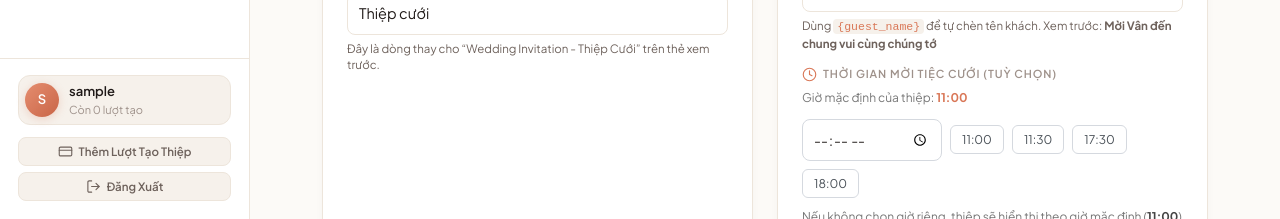
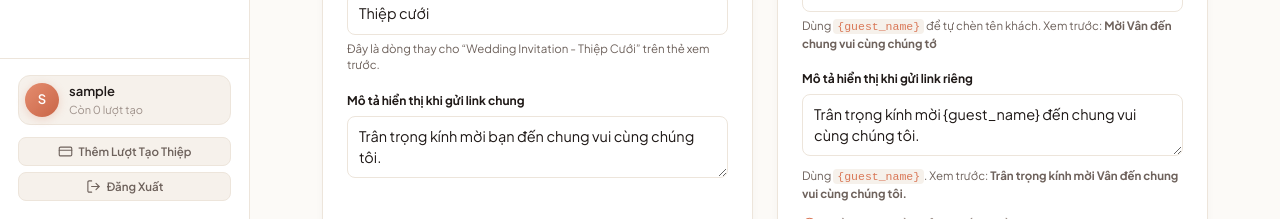
Before and after one commit to Van-is-code/thiepcodau, a React (Vite) app in the folder FE_Wedding_Web/: page /dashboard/invite in a window 1280 px wide. Shown: the part 581-800 px from the top of the page. Built offline with nearby package versions, Linux system fonts and the light colour scheme; no server answers; sample sign-in values are in the browser's storage.

Commit message:
feat: customize invitation share descriptions

```diff
--- a/FE_Wedding_Web/src/lib/shareMeta.js
+++ b/FE_Wedding_Web/src/lib/shareMeta.js
@@ -1,5 +1,7 @@
 export const DEFAULT_PUBLIC_SHARE_TITLE = 'Thiệp cưới'
 export const DEFAULT_PRIVATE_SHARE_TITLE = 'Mời {guest_name} đến chung vui cùng chúng tớ'
+export const DEFAULT_PUBLIC_SHARE_DESCRIPTION = 'Trân trọng kính mời bạn đến chung vui cùng chúng tôi.'
+export const DEFAULT_PRIVATE_SHARE_DESCRIPTION = 'Trân trọng kính mời {guest_name} đến chung vui cùng chúng tôi.'
 
 const cleanText = (value) => String(value || '').trim()
 
@@ -20,3 +22,18 @@ export const privateShareTitle = (invitation, guestName) => {
     .replaceAll('{guest_name}', name)
     .replaceAll('{name}', name)
 }
+
+export const publicShareDescription = (invitation) => (
+  cleanText(invitation?.extra_data?.share_description_public) || DEFAULT_PUBLIC_SHARE_DESCRIPTION
+)
+
+export const privateShareDescriptionTemplate = (invitation) => (
+  cleanText(invitation?.extra_data?.share_description_private) || DEFAULT_PRIVATE_SHARE_DESCRIPTION
+)
+
+export const privateShareDescription = (invitation, guestName) => {
+  const name = cleanText(guestName) || 'bạn'
+  return privateShareDescriptionTemplate(invitation)
+    .replaceAll('{guest_name}', name)
+    .replaceAll('{name}', name)
+}
--- a/FE_Wedding_Web/src/pages/dashboard/InvitePage.jsx
+++ b/FE_Wedding_Web/src/pages/dashboard/InvitePage.jsx
@@ -2,9 +2,13 @@ import React, { useEffect, useMemo, useRef, useState } from 'react'
 import { api } from '../../api'
 import { invitationName, invitationPublicUrl, toArray } from './helpers'
 import {
+  DEFAULT_PRIVATE_SHARE_DESCRIPTION,
   DEFAULT_PRIVATE_SHARE_TITLE,
+  privateShareDescription,
+  privateShareDescriptionTemplate,
   privateShareTitle,
   privateShareTitleTemplate,
+  publicShareDescription,
   publicShareTitle,
 } from '../../lib/shareMeta'
 import InvitationSelector from './InvitationSelector'
@@ -35,6 +39,8 @@ export default function InvitePage() {
   const [showSlugModal, setShowSlugModal] = useState(false)
   const [publicShareTitleDraft, setPublicShareTitleDraft] = useState('')
   const [privateShareTitleDraft, setPrivateShareTitleDraft] = useState('')
+  const [publicShareDescriptionDraft, setPublicShareDescriptionDraft] = useState('')
+  const [privateShareDescriptionDraft, setPrivateShareDescriptionDraft] = useState('')
   const [savingShareSettings, setSavingShareSettings] = useState(false)
   const [shareSettingsMessage, setShareSettingsMessage] = useState('')
 
@@ -84,6 +90,8 @@ export default function InvitePage() {
   useEffect(() => {
     setPublicShareTitleDraft(publicShareTitle(currentInvitation))
     setPrivateShareTitleDraft(privateShareTitleTemplate(currentInvitation))
+    setPublicShareDescriptionDraft(publicShareDescription(currentInvitation))
+    setPrivateShareDescriptionDraft(privateShareDescriptionTemplate(currentInvitation))
     setShareSettingsMessage('')
   }, [currentInvitation?.id])
 
@@ -126,8 +134,10 @@ export default function InvitePage() {
     if (!currentInvitation) return
     const publicTitle = publicShareTitleDraft.trim()
     const privateTitle = privateShareTitleDraft.trim()
-    if (!publicTitle || !privateTitle) {
-      setShareSettingsMessage('Vui lòng nhập đủ hai tiêu đề chia sẻ.')
+    const publicDescription = publicShareDescriptionDraft.trim()
+    const privateDescription = privateShareDescriptionDraft.trim()
+    if (!publicTitle || !privateTitle || !publicDescription || !privateDescription) {
+      setShareSettingsMessage('Vui lòng nhập đủ tiêu đề và mô tả chia sẻ.')
       return
     }
 
@@ -137,6 +147,8 @@ export default function InvitePage() {
       const res = await api.setInvitationShareSettings(currentInvitation.id, {
         public_title: publicTitle,
         private_title: privateTitle,
+        public_description: publicDescription,
+        private_description: privateDescription,
       })
       const updated = res.data?.data || res.data
       setInvitations((prev) => prev.map((item) => (
@@ -149,6 +161,8 @@ export default function InvitePage() {
                 ...(updated?.extra_data || {}),
                 share_title_public: publicTitle,
                 share_title_private: privateTitle,
+                share_description_public: publicDescription,
+                share_description_private: privateDescription,
               },
             }
           : item
@@ -285,6 +299,20 @@ export default function InvitePage() {
               />
               <p>Đây là dòng thay cho “Wedding Invitation - Thiệp Cưới” trên thẻ xem trước.</p>
             </div>
+            <div className="share-title-field">
+              <label htmlFor="public-share-description">Mô tả hiển thị khi gửi link chung</label>
+              <textarea
+                id="public-share-description"
+                rows={2}
+                value={publicShareDescriptionDraft}
+                maxLength={300}
+                onChange={(e) => {
+                  setPublicShareDescriptionDraft(e.target.value)
+                  setShareSettingsMessage('')
+                }}
+                placeholder="VD: Trân trọng kính mời bạn đến chung vui cùng chúng tôi."
+              />
+            </div>
           </div>
         </section>
 
@@ -338,6 +366,21 @@ export default function InvitePage() {
                 placeholder={DEFAULT_PRIVATE_SHARE_TITLE}
               />
               <p>Dùng <code>{'{guest_name}'}</code> để tự chèn tên khách. Xem trước: <strong>{privateShareTitle({ extra_data: { share_title_private: privateShareTitleDraft } }, guestName || 'Vân')}</strong></p>
+            </div>
+            <div className="share-title-field">
+              <label htmlFor="private-share-description">Mô tả hiển thị khi gửi link riêng</label>
+              <textarea
+                id="private-share-description"
+                rows={2}
+                value={privateShareDescriptionDraft}
+                maxLength={300}
+                onChange={(e) => {
+                  setPrivateShareDescriptionDraft(e.target.value)
+                  setShareSettingsMessage('')
+                }}
+                placeholder={DEFAULT_PRIVATE_SHARE_DESCRIPTION}
+              />
+              <p>Dùng <code>{'{guest_name}'}</code>. Xem trước: <strong>{privateShareDescription({ extra_data: { share_description_private: privateShareDescriptionDraft } }, guestName || 'Vân')}</strong></p>
             </div>
             <div className="fld" style={{ marginTop: 14 }}>
               <div style={{ display: 'flex', justifyContent: 'space-between', alignItems: 'center', marginBottom: 6, flexWrap: 'wrap', gap: 6 }}>
--- a/FE_Wedding_Web/src/pages/dashboard/dashboard.css
+++ b/FE_Wedding_Web/src/pages/dashboard/dashboard.css
@@ -992,7 +992,8 @@
   color: var(--text-main);
 }
 
-.share-title-field input {
+.share-title-field input,
+.share-title-field textarea {
   width: 100%;
   min-height: 40px;
   padding: 9px 11px;
@@ -1003,7 +1004,13 @@
   font: inherit;
 }
 
-.share-title-field input:focus {
+.share-title-field textarea {
+  resize: vertical;
+  line-height: 1.45;
+}
+
+.share-title-field input:focus,
+.share-title-field textarea:focus {
   outline: none;
   border-color: var(--primary);
   box-shadow: 0 0 0 3px rgba(217, 119, 87, 0.12);
```
Also changed, not shown: FE_Wedding_Web/server.cjs (+10 -2 lines), 1 other file (tests, documents, lock files or other folders).
